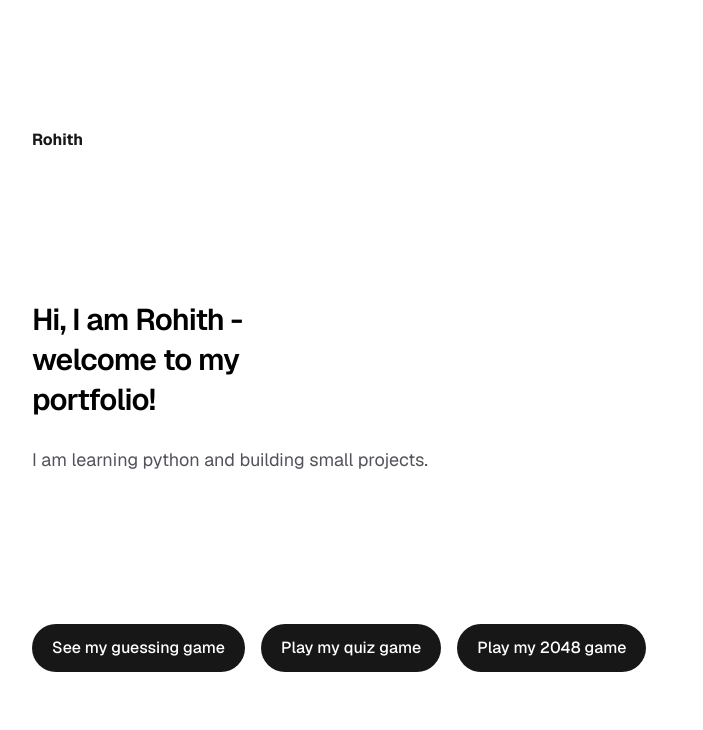
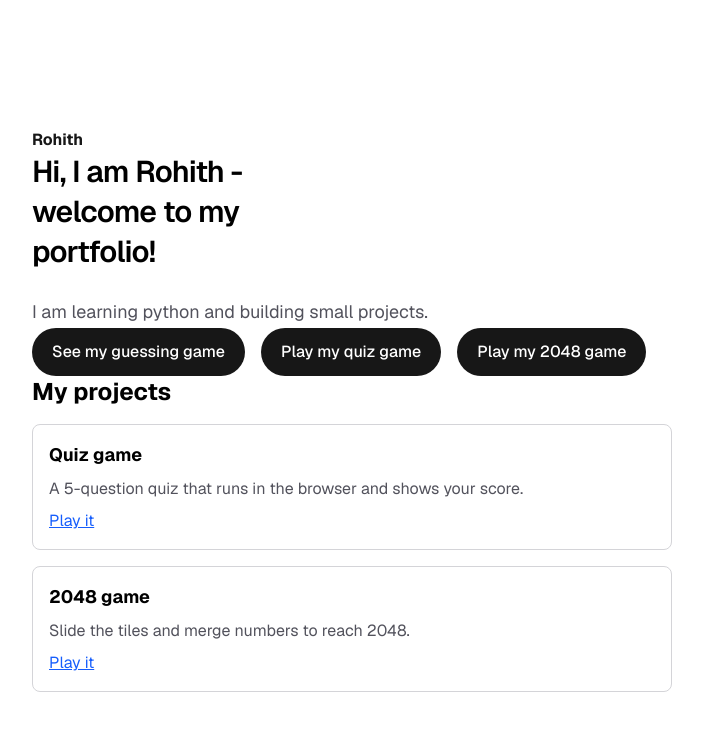
Before and after one commit to Rohith401/rohith-portfolio, a Next.js app: page / in a window 1280 px wide. Shown: the top 730 px of the page, without its empty margins (288-991 px from the left). Built offline with nearby package versions, Linux system fonts and the light colour scheme.

Commit message:
Add a projects section

```diff
--- a/src/app/page.tsx
+++ b/src/app/page.tsx
@@ -36,6 +36,19 @@ Hi, I am Rohith - welcome to my portfolio!
             Play my 2048 game
           </a>
         </div>
+      <div className="flex flex-col gap-4 w-full">
+          <p className="text-2xl font-bold text-black dark:text-zinc-50">My projects</p>
+          <div className="border border-zinc-300 dark:border-zinc-700 rounded-lg p-4 flex flex-col gap-2">
+            <p className="text-lg font-bold text-black dark:text-zinc-50">Quiz game</p>
+            <p className="text-zinc-600 dark:text-zinc-400">A 5-question quiz that runs in the browser and shows your score.</p>
+            <a href="/quiz.html" className="text-blue-600 underline">Play it</a>
+          </div>
+          <div className="border border-zinc-300 dark:border-zinc-700 rounded-lg p-4 flex flex-col gap-2">
+            <p className="text-lg font-bold text-black dark:text-zinc-50">2048 game</p>
+            <p className="text-zinc-600 dark:text-zinc-400">Slide the tiles and merge numbers to reach 2048.</p>
+            <a href="/2048.html" className="text-blue-600 underline">Play it</a>
+          </div>
+        </div>
       </main>
     </div>
   );
```
